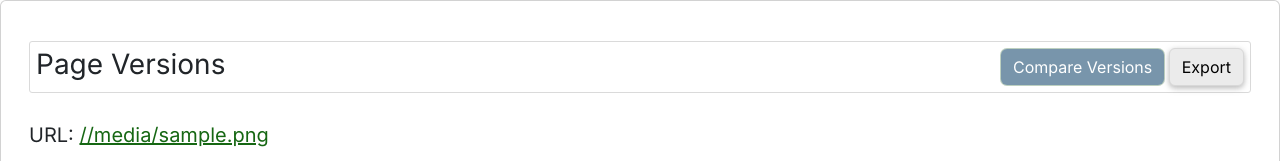
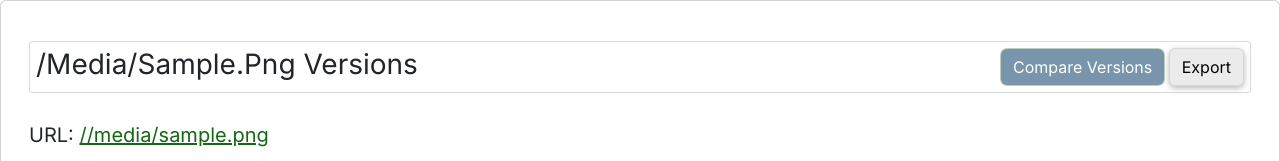
Before and after one commit to littleforestweb/leaf, a Flask app: template leaf/templates/versioning.html in a window 1280 px wide. Shown: the part 122-283 px from the top of the page. Run offline with Flask 3, Linux system fonts and the light colour scheme; the template is opened without the code that fills it: most values are stand-ins (such as "Sample title", 1, 10 or a date in 2020); grey boxes marked "Sample" are stand-in pictures; parts of the project's set-up code (start-up, migrations or seed data) failed here and were passed over; some libraries are stand-ins or nearby versions.

Commit message:
Versioning file_type.capitalize()

```diff
--- a/leaf/templates/versioning.html
+++ b/leaf/templates/versioning.html
@@ -26,7 +26,7 @@
     <div id="TableDiv" class="card mb-4">
         <div class="card-body">
             <div class="header-1">
-                <h3 style="float: left">Page Versions</h3>
+                <h3 style="float: left">{{ file_type.capitalize() }} Versions</h3>
                 <div class="pull-right header-btns">
                     <button disabled type="button" class="btn btn-blue reviewChangesBtn" onclick="compareVersions()">Compare Versions</button>
                 </div>
```
